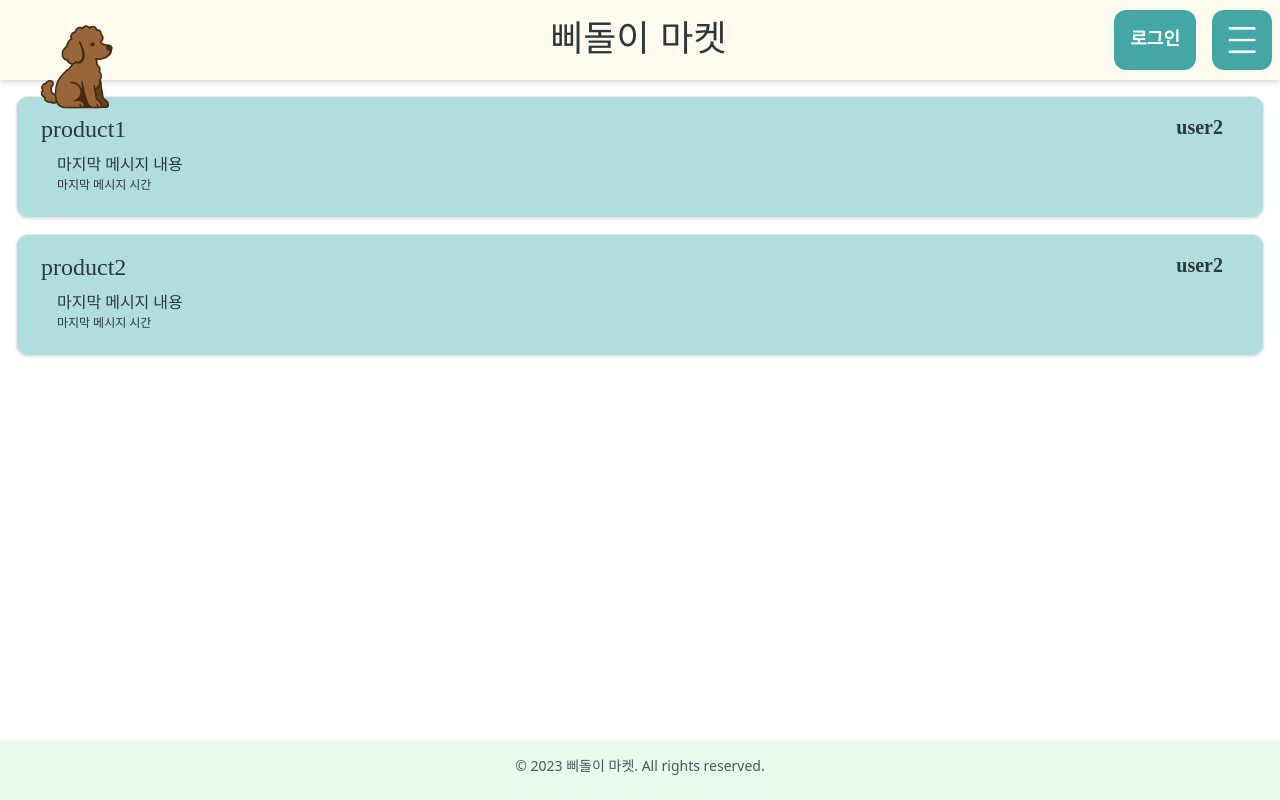
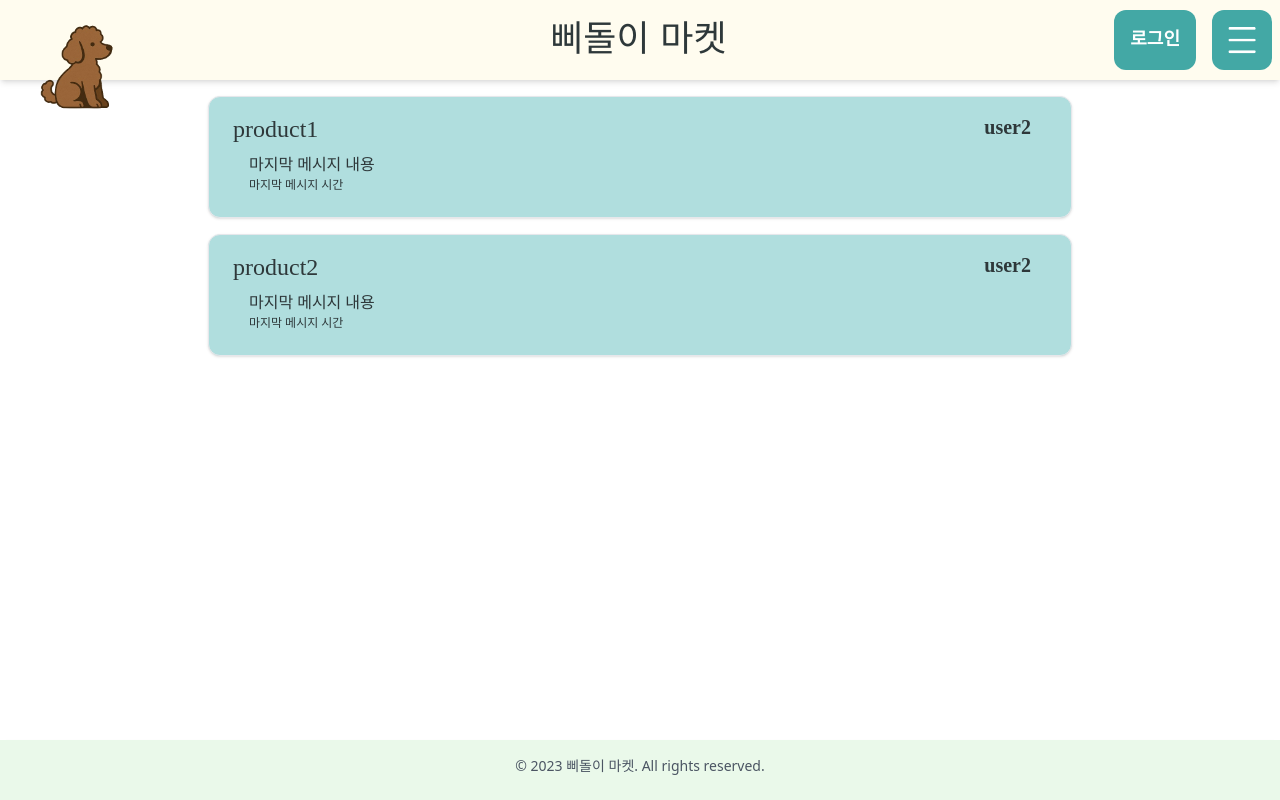
Before and after one commit to bbidoleMarket/bbidole_front, a Vue app: page /me/chats in a window 1280 px wide. Built offline with nearby package versions, Linux system fonts and the light colour scheme; a web font is replaced by a local one.

Commit message:
Fix: 채팅방 리스트 목록 크기 조절 조금 줄였음

```diff
--- a/src/pages/MeChats.vue
+++ b/src/pages/MeChats.vue
@@ -1,5 +1,5 @@
 <template>
-  <div class="p-4">
+  <div class="p-4 w-[70%] justify-center mx-auto">
     <ChatItem
       v-for="chat in chats"
       :key="chat.id"
```
